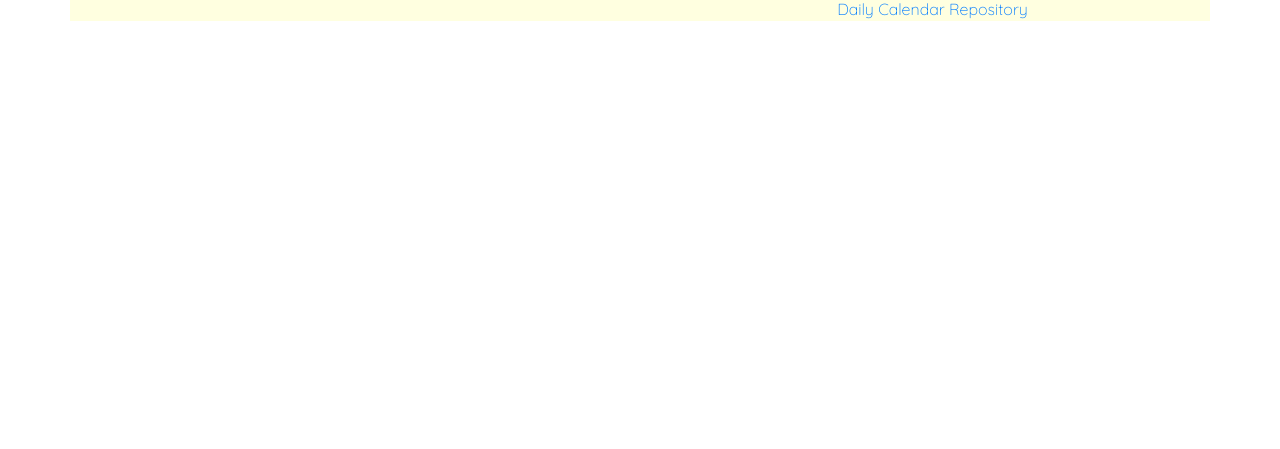
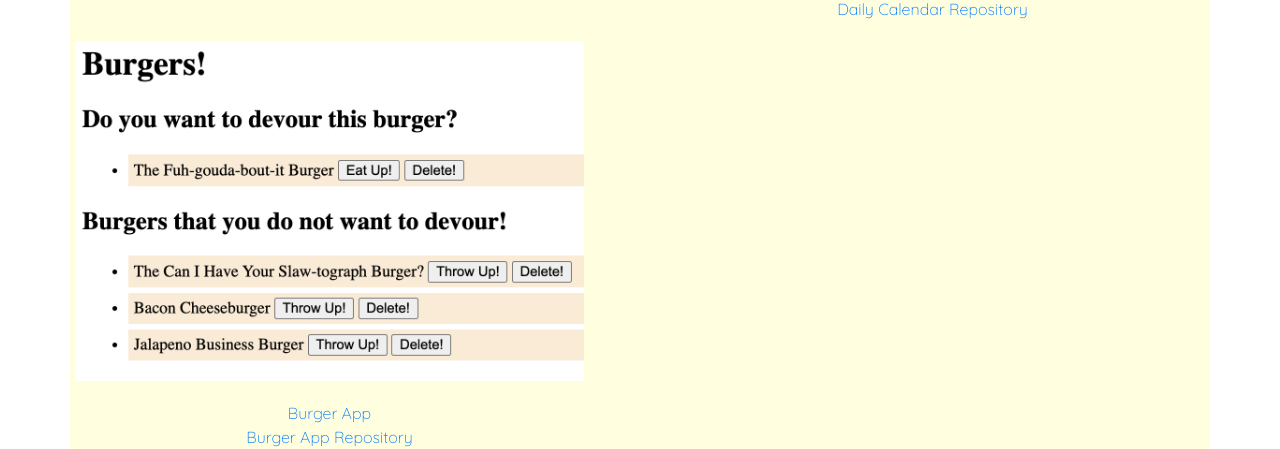
Before and after one commit to carolinelstrickland/updated-portfolio, a plain HTML site: page portfolio.html in a window 1280 px wide. Shown: the part 970-1419 px from the top of the page. Before the commit the page ends 991 px from the top, so only its background shows below. Drawn offline with nearby package versions, Linux system fonts and the light colour scheme.

Commit message:
adding burger app

```diff
--- a/portfolio.html
+++ b/portfolio.html
@@ -70,6 +70,14 @@
                             </a>
                             <a href="https://github.com/carolinelstrickland/jQuery-calendar">Daily Calendar Repository</a>
                         </div>
+                        <div class= "row">
+                            <div class="col-md-6">
+                                <a href="https://eat-daburger-application.herokuapp.com/">
+                                <img src="images/burgers.png" class="img-fluid" alt="Responsive image">
+                                <div class="image-title">Burger App</div>
+                                </a>
+                                <a href="https://github.com/carolinelstrickland/eat-da-burger">Burger App Repository</a>
+                            </div>
                     </div>
                 </div>
             </div>
```
Also changed, not shown: images/burgers.png (added).
